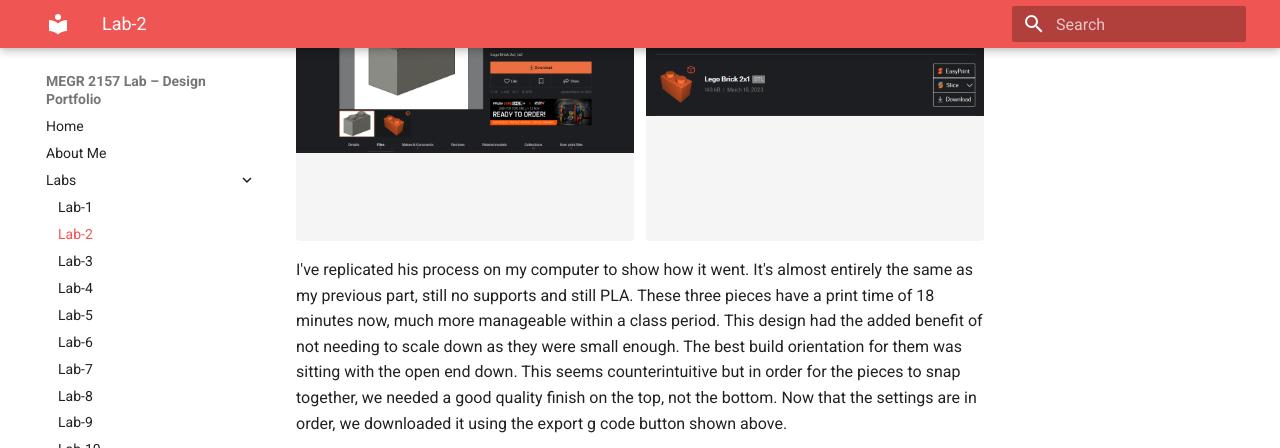
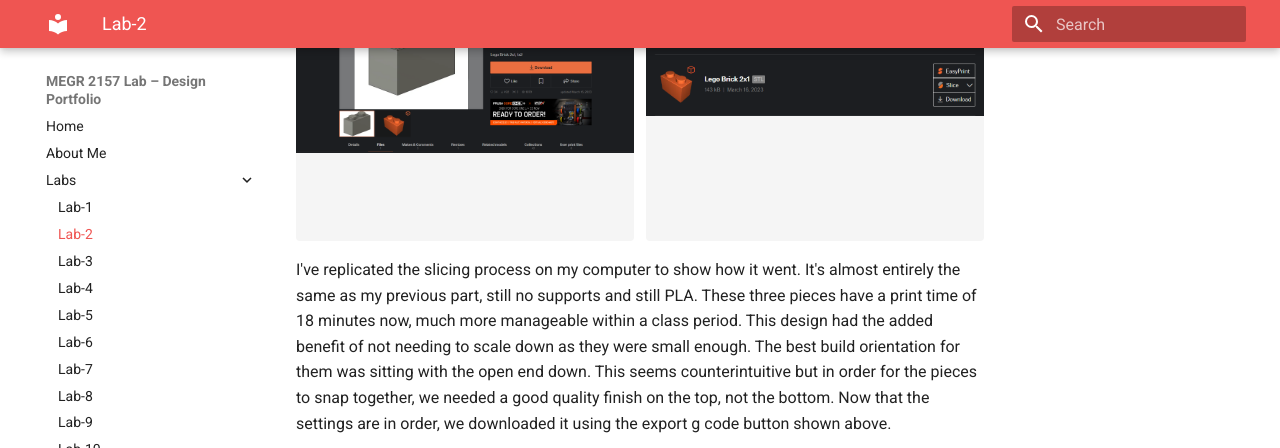
Before and after one commit to jmcadam4/James-McAdam-MEGR-2156-lab, an MkDocs documentation site: the page built from docs/Labs/L02/index.md, in a window 1280 px wide and 900 px high, scrolled down 2061 px, cut to the strip 0-448 px from the top of the window. Built offline with MkDocs 1.6.1 and Material for MkDocs 9.7.7, drawn with Linux system fonts in a browser that asks for light colours; some of the changed text lies outside the part shown.

Commit message:
Update index.md

```diff
--- a/docs/Labs/L02/index.md
+++ b/docs/Labs/L02/index.md
@@ -42,7 +42,7 @@ Unfortunately even with these changes, the print time for my group of three was
 </div>
 
 
-I've replicated his process on my computer to show how it went. It's almost entirely the same as my previous part, still no supports and still PLA. These three pieces have a print time of 18 minutes now, much more manageable within a class period. This design had the added benefit of not needing to scale down as they were small enough. The best build orientation for them was sitting with the open end down. This seems counterintuitive but in order for the pieces to snap together, we needed a good quality finish on the top, not the bottom. Now that the settings are in order, we downloaded it using the export g code button shown above.
+I've replicated the slicing process on my computer to show how it went. It's almost entirely the same as my previous part, still no supports and still PLA. These three pieces have a print time of 18 minutes now, much more manageable within a class period. This design had the added benefit of not needing to scale down as they were small enough. The best build orientation for them was sitting with the open end down. This seems counterintuitive but in order for the pieces to snap together, we needed a good quality finish on the top, not the bottom. Now that the settings are in order, we downloaded it using the export g code button shown above.
 
 <div style="display:flex; gap:12px; align-items:stretch; margin:1em 0;">
   <img src="Print temp.jpg" alt="print temp" style="flex:1 1 0; min-width:0; height:340px; object-fit:contain; background:#f5f5f5; border-radius:4px;">
```
Also changed, not shown: other parts of docs/Labs/L02/index.md (+1 -1 lines).
